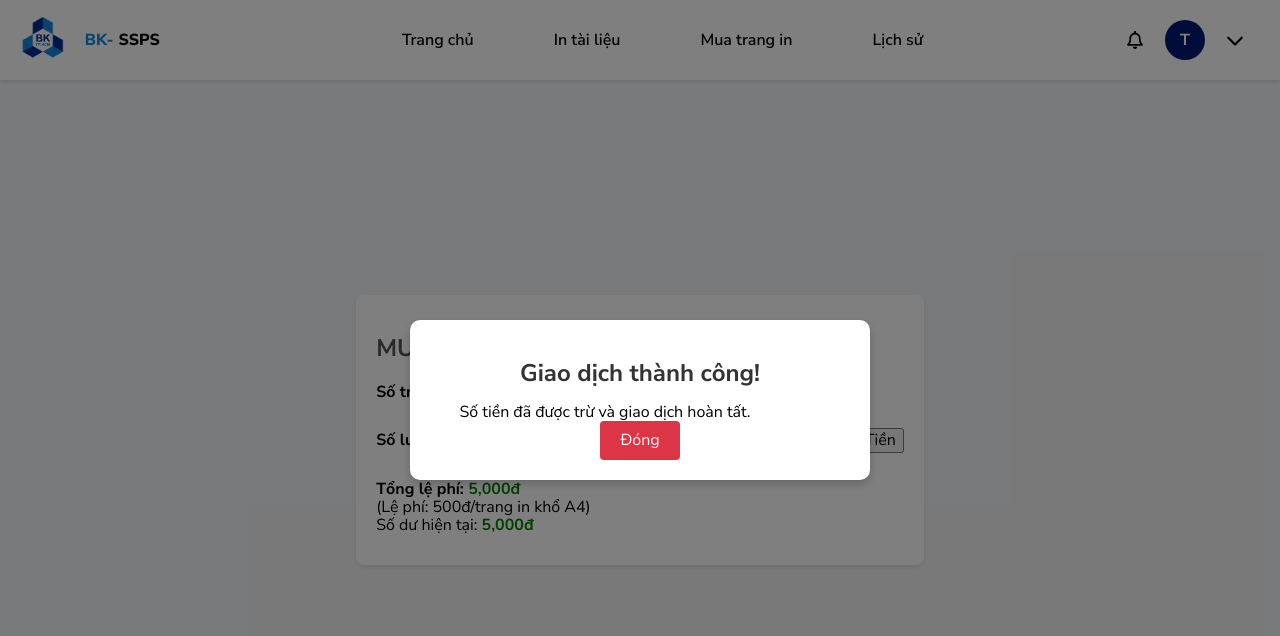
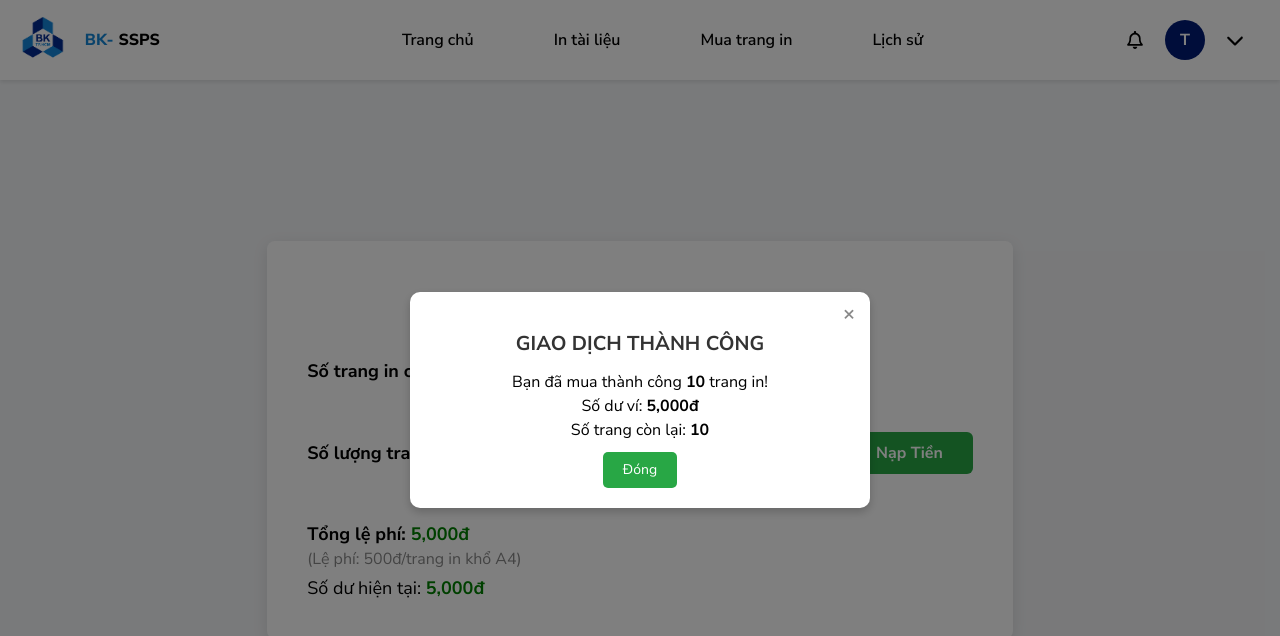
Before and after one commit to coldwind444/SSPS-FE, a React (Vite) app in the folder ssps/: page /student/buy in a window 1280 px wide. Both pictures are taken after a click on the button "THANH TOÁN". Shown: the top 636 px of the page. Built offline with nearby package versions, Linux system fonts and the light colour scheme.

Commit message:
Chỉnh lại css
căn chỉnh lại các ô pop up với input

```diff
--- a/ssps/src/pages/PagePurchase/FailurePopup.jsx
+++ b/ssps/src/pages/PagePurchase/FailurePopup.jsx
@@ -3,13 +3,23 @@ import "./Popup.css";
 
 const FailurePopup = ({ onClose }) => {
   return (
-    <div className="popup">
+    <div className="popup-overlay">
       <div className="popup-content">
-        <h2>Giao dịch thất bại!</h2>
-        <p>Vui lòng kiểm tra lại thông tin hoặc nạp thêm tiền.</p>
-        <button onClick={onClose} className="btn-close">
-          Đóng
-        </button>
+        <span className="close-icon" onClick={onClose}>
+          &times;
+        </span>
+        <h2 className="text-danger">GIAO DỊCH THẤT BẠI</h2>
+        <div>
+          <b>
+            Giao dịch không thành công. Vui lòng kiểm tra lại số dư hoặc kết nối
+            mạng!
+          </b>
+        </div>
+        <div style={{ marginTop: "20px" }}>
+          <button className="btn-failure" onClick={onClose}>
+            Đóng
+          </button>
+        </div>
       </div>
     </div>
   );
--- a/ssps/src/pages/PagePurchase/Popup.css
+++ b/ssps/src/pages/PagePurchase/Popup.css
@@ -1,37 +1,84 @@
-.popup {
+/* Popup Overlay */
+.popup-overlay {
   position: fixed;
   top: 0;
   left: 0;
   width: 100%;
   height: 100%;
-  background: rgba(0, 0, 0, 0.5);
+  background: rgba(0, 0, 0, 0.5); /* Nền tối mờ */
   display: flex;
-  justify-content: center;
-  align-items: center;
+  justify-content: center; /* Căn giữa chiều ngang */
+  align-items: center; /* Căn giữa chiều dọc */
   z-index: 1000;
 }
 
+/* Popup Container */
 .popup-content {
   background: white;
-  padding: 20px;
-  border-radius: 8px;
-  text-align: center;
-  width: 300px;
-  box-shadow: 0 4px 6px rgba(0, 0, 0, 0.1);
+  border-radius: 12px; /* Bo góc mềm mại */
+  padding: 30px; /* Khoảng cách bên trong */
+  width: 400px;
+  text-align: center; /* Căn giữa nội dung */
+  box-shadow: 0 4px 20px rgba(0, 0, 0, 0.3); /* Hiệu ứng bóng */
+  position: relative; /* Để hỗ trợ icon đóng */
 }
 
+/* Title */
 .popup-content h2 {
+  font-size: 20px;
+  font-weight: bold;
   margin-bottom: 15px;
+  text-align: center; /* Căn giữa tiêu đề */
 }
 
+/* Text */
+.popup-content p {
+  font-size: 16px;
+  text-align: center; /* Căn giữa nội dung */
+  margin: 0 auto; /* Căn giữa về bố cục */
+  line-height: 1.5; /* Khoảng cách dòng thoải mái */
+  display: block; /* Đảm bảo mỗi đoạn là một khối */
+}
+
+/* Close Icon */
+.close-icon {
+  position: absolute;
+  top: 10px;
+  right: 10px;
+  font-size: 20px;
+  color: #888;
+  cursor: pointer;
+}
+
+.close-icon:hover {
+  color: #555;
+}
+
+/* Buttons */
 .popup-content button {
   padding: 10px 20px;
   border: none;
-  border-radius: 4px;
+  border-radius: 5px;
+  font-size: 14px;
   cursor: pointer;
+  transition: background 0.3s;
+  margin-top: 10px; /* Khoảng cách giữa nút và nội dung */
 }
 
-.btn-close {
+.btn-success {
+  background: #28a745;
+  color: white;
+}
+
+.btn-success:hover {
+  background: #218838;
+}
+
+.btn-failure {
   background: #dc3545;
   color: white;
 }
+
+.btn-failure:hover {
+  background: #c82333;
+}
--- a/ssps/src/pages/PagePurchase/Purchase.css
+++ b/ssps/src/pages/PagePurchase/Purchase.css
@@ -1,76 +1,131 @@
-.purchase-section {
-  background-color: white;
-  padding: 20px;
-  border-radius: 8px;
-  box-shadow: 0 2px 4px rgba(0, 0, 0, 0.1);
-  margin-bottom: 20px;
+/* Purchase.css - Giao diện full page */
+body,
+html {
+  margin: 0;
+  padding: 0;
+  height: 100%;
+  font-family: Arial, sans-serif;
+  background: #f0f2f5; /* Màu nền xám nhạt */
 }
 
-.purchase-section h2 {
-  font-size: 24px;
-  margin-bottom: 20px;
-  color: #555;
+.purchase-section {
+  background: #fff; /* Nền trắng */
+  border-radius: 8px; /* Bo góc */
+  padding: 40px; /* Khoảng cách bên trong */
+  max-width: 800px; /* Rộng phần nội dung */
+  margin: 0 auto; /* Căn giữa theo chiều ngang */
+  height: 100%; /* Chiều cao full page */
+  box-shadow: 0 4px 15px rgba(0, 0, 0, 0.1); /* Hiệu ứng nổi */
+  display: flex; /* Sử dụng flexbox */
+  flex-direction: column; /* Sắp xếp các phần tử theo chiều dọc */
+  justify-content: center; /* Căn giữa theo chiều dọc */
+}
+
+.title {
+  font-size: 26px; /* Tiêu đề to hơn */
+  font-weight: bold;
+  text-align: center; /* Căn giữa */
+  color: #333;
+  margin-bottom: 30px;
 }
 
 .info {
   margin-bottom: 20px;
+  text-align: left; /* Căn lề trái */
+  font-size: 18px;
 }
 
 .highlight-red {
   color: red;
+  font-weight: bold;
+}
+
+.highlight-green {
+  color: green;
+  font-weight: bold;
 }
 
 .purchase-input {
   display: flex;
   align-items: center;
-  justify-content: center; /* Center horizontally */
-  gap: 10px;
-  margin-bottom: 20px;
+  gap: 15px; /* Khoảng cách giữa các phần tử */
+  margin: 30px 0;
 }
 
-.purchase-input label {
+.input-label {
+  font-size: 18px;
   font-weight: bold;
 }
 
-.purchase-input input {
-  width: 60px; /* Adjust width as needed */
-  padding: 5px;
-  border: 1px solid #d9d9d9;
-  border-radius: 4px;
+.input-box {
+  width: 80px; /* Ô nhập liệu rộng hơn */
+  text-align: center;
+  padding: 10px;
+  font-size: 18px;
+  border: 1px solid #ddd;
+  border-radius: 6px;
 }
 
 .purchase-button {
-  background-color: #1488d8;
+  padding: 12px 30px; /* Nút bấm lớn hơn */
+  border: none;
+  border-radius: 6px;
+  font-size: 16px;
+  cursor: pointer;
+  background: #007bff;
   color: white;
-  border: none;
-  padding: 10px 20px;
-  border-radius: 5px;
-  cursor: pointer;
+  font-weight: bold;
+  transition: background 0.3s;
 }
 
-.loading-icon {
-  width: 20px;
-  height: 20px;
-  border: 3px solid #f3f3f3; /* Light grey */
-  border-top: 3px solid #3498db; /* Blue */
-  border-radius: 50%;
-  animation: spin 1s linear infinite;
-  margin-left: 10px; /* Adjust spacing */
+.purchase-button:hover {
+  background: #0056b3;
 }
 
-@keyframes spin {
-  0% {
-    transform: rotate(0deg);
-  }
-  100% {
-    transform: rotate(360deg);
-  }
+.recharge-button {
+  padding: 12px 30px;
+  border: none;
+  border-radius: 6px;
+  font-size: 16px;
+  cursor: pointer;
+  background: #28a745;
+  color: white;
+  font-weight: bold;
+  transition: background 0.3s;
+}
+
+.recharge-button:hover {
+  background: #1e7e34;
 }
 
 .total-fee {
-  margin-bottom: 10px;
+  margin-top: 20px;
+  font-size: 18px;
+  text-align: left; /* Căn lề trái */
 }
 
-.highlight-green {
-  color: green;
+.note {
+  font-size: 16px; /* Tăng kích thước ghi chú */
+  color: #888;
+  margin-top: 5px;
 }
+
+.balance {
+  margin-top: 10px;
+  font-size: 18px;
+}
+
+/* Phần header hiển thị số dư */
+.header-balance {
+  display: flex;
+  align-items: center;
+  justify-content: flex-end; /* Căn phải */
+  margin-bottom: 15px;
+}
+
+.header-balance span {
+  font-size: 18px;
+  font-weight: bold;
+  color: #007bff;
+  margin-left: 10px;
+}
--- a/ssps/src/pages/PagePurchase/RechargePopup.css
+++ b/ssps/src/pages/PagePurchase/RechargePopup.css
@@ -45,11 +45,13 @@
 }
 
 .input-field {
-  width: 100%;
+  width: 100%; /* Đảm bảo ô nhập liệu chiếm toàn bộ không gian parent */
+  max-width: 380px; /* Đặt chiều rộng tối đa để không bị kéo dài */
   padding: 10px;
   border: 1px solid #ddd;
   border-radius: 5px;
   font-size: 14px;
+  margin: 0 auto; /* Căn giữa trong container */
 }
 
 .input-field:disabled {
--- a/ssps/src/pages/PagePurchase/SuccessPopup.jsx
+++ b/ssps/src/pages/PagePurchase/SuccessPopup.jsx
@@ -1,13 +1,24 @@
 import React from "react";
 import "./Popup.css";
 
-const SuccessPopup = ({ onClose }) => {
+const SuccessPopup = ({ onClose, purchasedPages, remainingPages, balance }) => {
   return (
-    <div className="popup">
+    <div className="popup-overlay">
       <div className="popup-content">
-        <h2>Giao dịch thành công!</h2>
-        <p>Số tiền đã được trừ và giao dịch hoàn tất.</p>
-        <button onClick={onClose} className="btn-close">
+        <span className="close-icon" onClick={onClose}>
+          &times;
+        </span>
+        <h2 className="text-success">GIAO DỊCH THÀNH CÔNG</h2>
+        <p>
+          Bạn đã mua thành công <strong>{purchasedPages}</strong> trang in!
+        </p>
+        <p>
+          Số dư ví: <strong>{balance.toLocaleString()}đ</strong>
+        </p>
+        <p>
+          Số trang còn lại: <strong>{remainingPages}</strong>
+        </p>
+        <button className="btn-success" onClick={onClose}>
           Đóng
         </button>
       </div>
```
